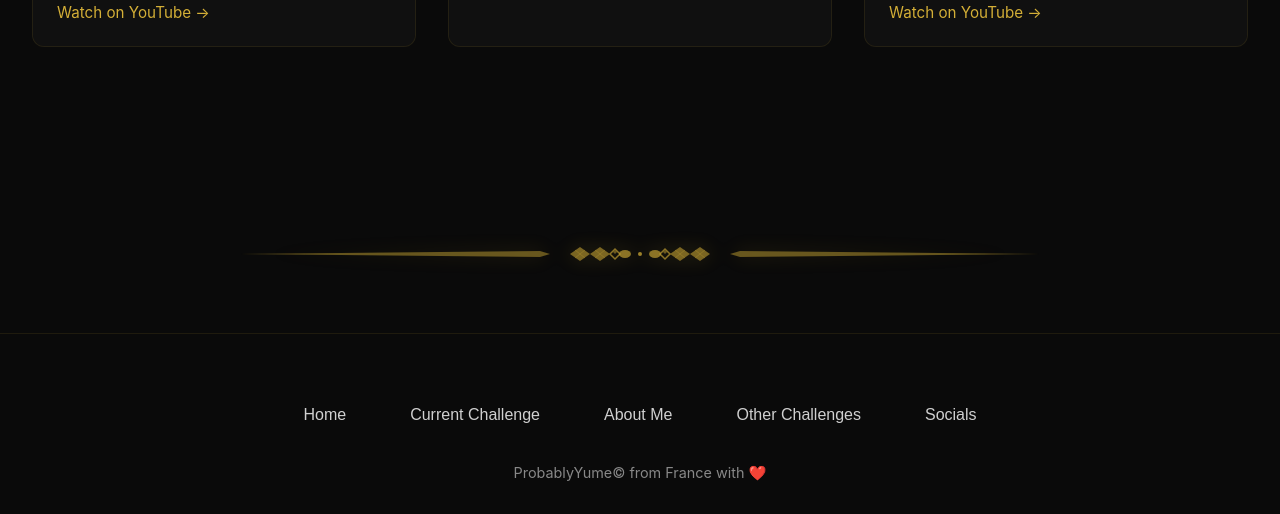
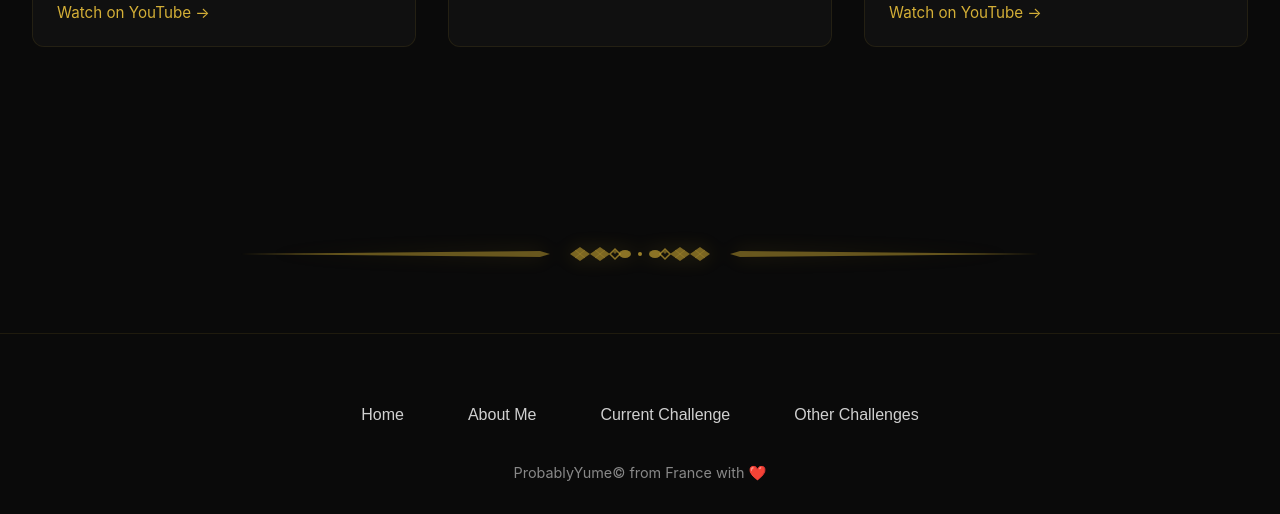
Before and after one commit to ProbablyYume/landing-miyu, an Astro site: page / in a window 1280 px wide. Shown: the part 4085-4599 px from the top of the page. Built offline with nearby package versions, Linux system fonts and the light colour scheme; Astro itself is replaced by a stand-in of ours.

Commit message:
Retrait du bouton 'mes rÃ©seaux' du footer (section supprimÃ©e)

```diff
--- a/src/components/Footer.tsx
+++ b/src/components/Footer.tsx
@@ -13,10 +13,9 @@ export default function Footer() {
 
   const footerNavItems = [
     { id: 'hero', key: 'home' as const },
+    { id: 'about', key: 'about' as const },
     { id: 'current-challenge', key: 'currentChallenge' as const },
-    { id: 'about', key: 'about' as const },
     { id: 'other-challenges', key: 'otherChallenges' as const },
-    { id: 'socials', key: 'socials' as const },
   ];
 
   return (
```
